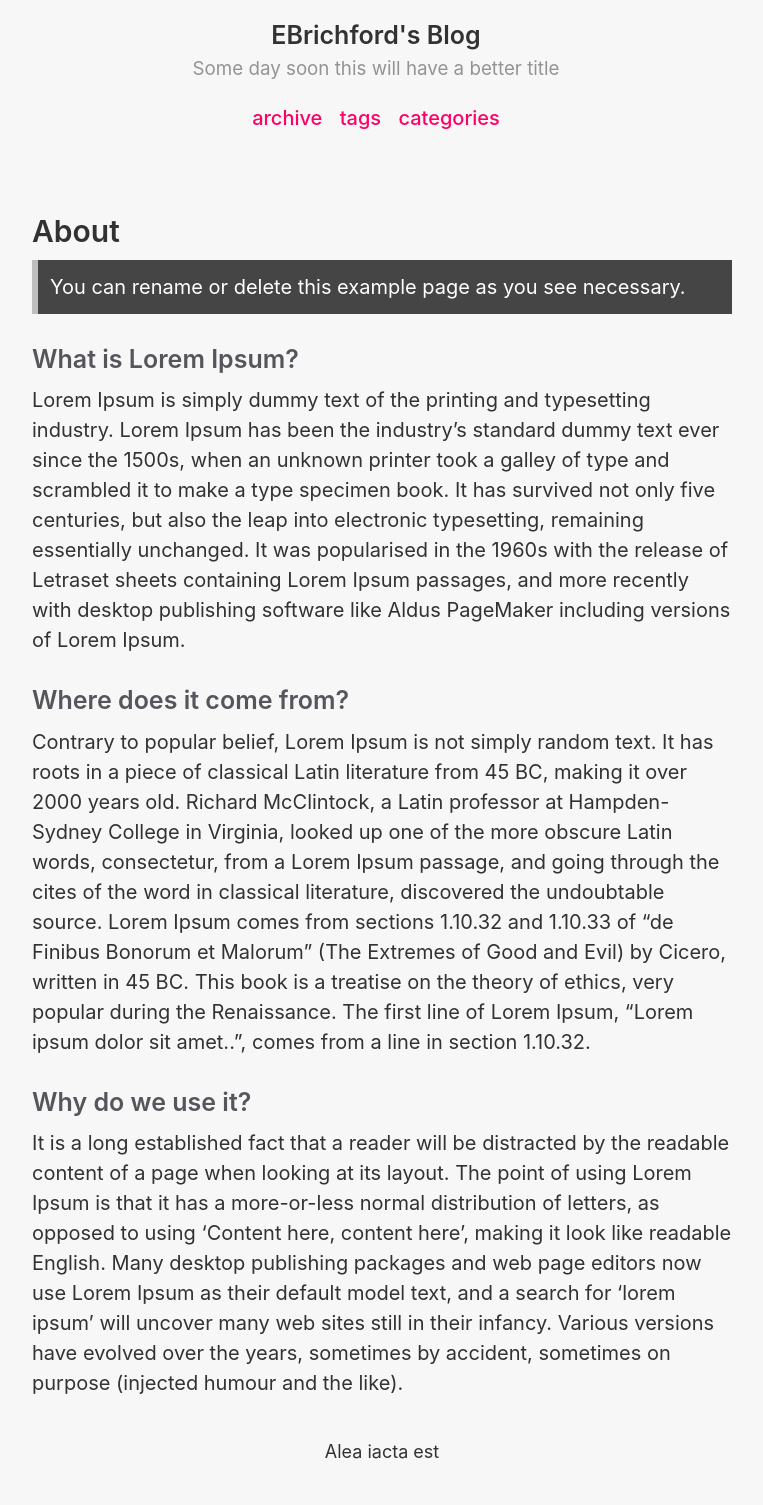
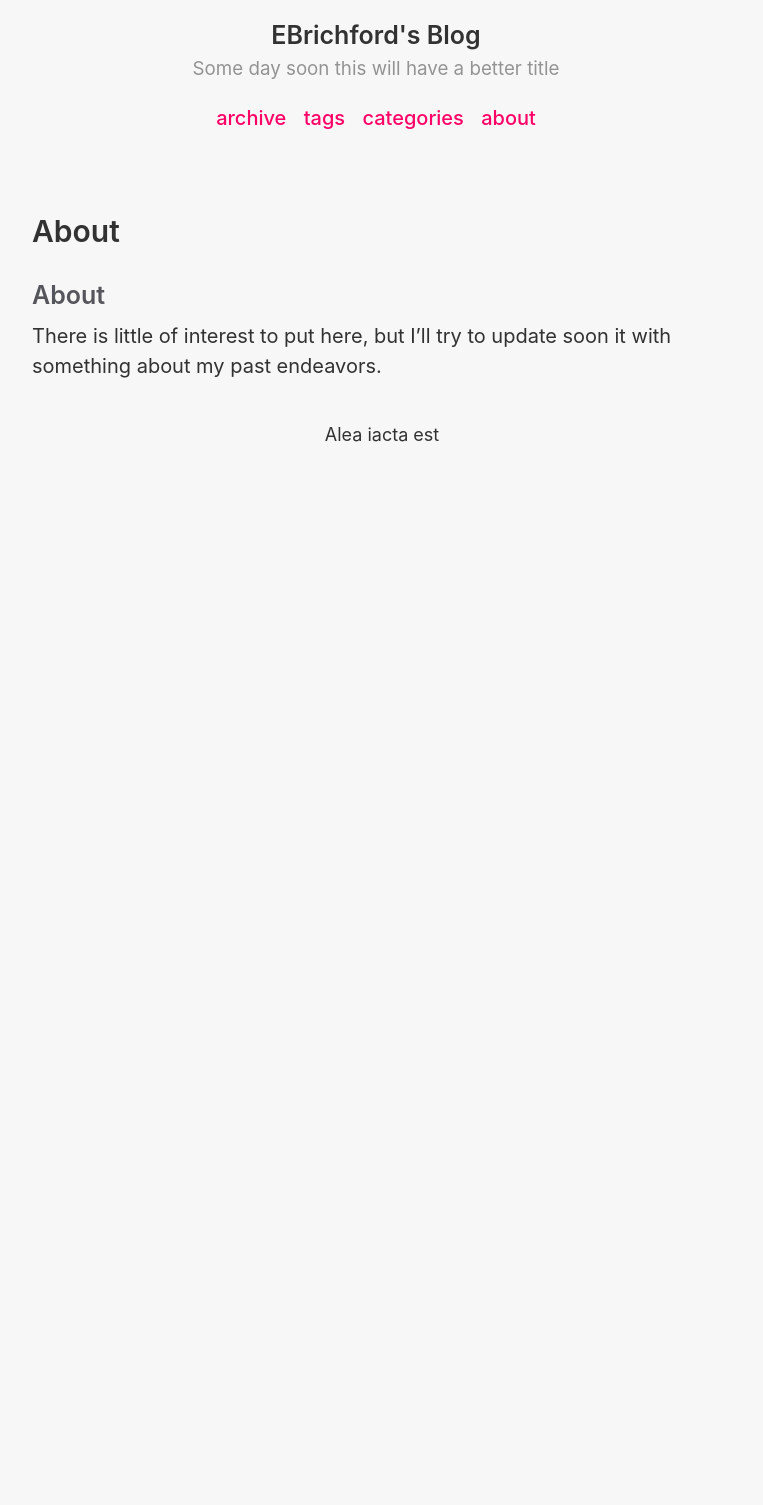
Before and after one commit to BrichfoE/brichfoe.github.io, a Jekyll site: the page built from about.md, in a window 1280 px wide. Shown: the whole page, without its empty margins (258-1021 px from the left). Built offline with Jekyll 4.4.1, drawn with Linux system fonts in a browser that asks for light colours; after the commit the page ends 900 px from its top, so only the background shows below that.

Commit message:
Updating About page and readme

```diff
--- a/_layouts/default.html
+++ b/_layouts/default.html
@@ -22,7 +22,8 @@ layout: compress
 		<ul id="navigation-list">
 		<li><a href="/archive/">archive</a></li>
 		<li><a href="/tags/">tags</a></li>
-		<li><a href="/categories/">categories</a></li>
+    <li><a href="/categories/">categories</a></li>
+    <li><a href="/about/">about</a></li>
 		</ul>
 		</div>
 
--- a/about.md
+++ b/about.md
@@ -3,16 +3,5 @@ layout: page
 title: About
 ---
 
-<p class="message">
-  You can rename or delete this example page as you see necessary.
-</p>
-
-### What is Lorem Ipsum?
-
-Lorem Ipsum is simply dummy text of the printing and typesetting industry. Lorem Ipsum has been the industry's standard dummy text ever since the 1500s, when an unknown printer took a galley of type and scrambled it to make a type specimen book. It has survived not only five centuries, but also the leap into electronic typesetting, remaining essentially unchanged. It was popularised in the 1960s with the release of Letraset sheets containing Lorem Ipsum passages, and more recently with desktop publishing software like Aldus PageMaker including versions of Lorem Ipsum.
-
-### Where does it come from?
-Contrary to popular belief, Lorem Ipsum is not simply random text. It has roots in a piece of classical Latin literature from 45 BC, making it over 2000 years old. Richard McClintock, a Latin professor at Hampden-Sydney College in Virginia, looked up one of the more obscure Latin words, consectetur, from a Lorem Ipsum passage, and going through the cites of the word in classical literature, discovered the undoubtable source. Lorem Ipsum comes from sections 1.10.32 and 1.10.33 of "de Finibus Bonorum et Malorum" (The Extremes of Good and Evil) by Cicero, written in 45 BC. This book is a treatise on the theory of ethics, very popular during the Renaissance. The first line of Lorem Ipsum, "Lorem ipsum dolor sit amet..", comes from a line in section 1.10.32.
-
-### Why do we use it?
-It is a long established fact that a reader will be distracted by the readable content of a page when looking at its layout. The point of using Lorem Ipsum is that it has a more-or-less normal distribution of letters, as opposed to using 'Content here, content here', making it look like readable English. Many desktop publishing packages and web page editors now use Lorem Ipsum as their default model text, and a search for 'lorem ipsum' will uncover many web sites still in their infancy. Various versions have evolved over the years, sometimes by accident, sometimes on purpose (injected humour and the like).
+### About
+There is little of interest to put here, but I'll try to update soon it with something about my past endeavors.
```
Also changed, not shown: README.md.
